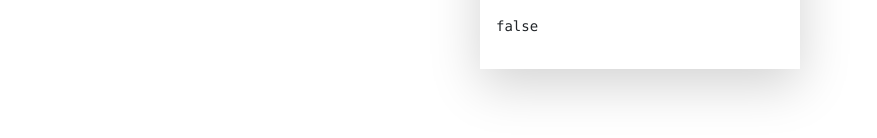
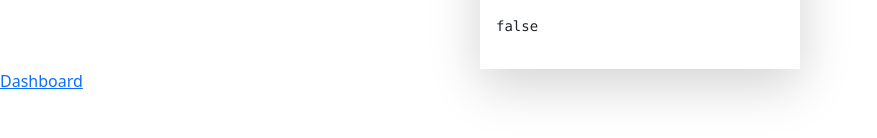
Before and after one commit to MeMeMax/angular-workshop2021, an Angular app: page /login in a window 1280 px wide. Shown: the part 444-582 px from the top of the page, without its empty margins (0-877 px from the left). Built offline with nearby package versions, Linux system fonts and the light colour scheme.

Commit message:
add dashboard route and link

```diff
--- a/src/app/app.component.html
+++ b/src/app/app.component.html
@@ -1 +1 @@
-<router-outlet></router-outlet>
+<router-outlet></router-outlet> <a routerLink="dashboard">Dashboard</a>
--- a/src/app/app.module.ts
+++ b/src/app/app.module.ts
@@ -4,10 +4,11 @@ import { BrowserModule } from '@angular/platform-browser';
 import { AppRoutingModule } from './app-routing.module';
 import { AppComponent } from './app.component';
 import { AuthModule } from './auth/auth.module';
+import { HeroesModule } from './heroes/heroes.module';
 
 @NgModule({
   declarations: [AppComponent],
-  imports: [BrowserModule, AppRoutingModule, AuthModule],
+  imports: [BrowserModule, AppRoutingModule, AuthModule, HeroesModule],
   providers: [],
   bootstrap: [AppComponent]
 })
--- a/src/app/heroes/heroes-routing.module.ts
+++ b/src/app/heroes/heroes-routing.module.ts
@@ -1,7 +1,9 @@
 import { NgModule } from '@angular/core';
 import { RouterModule, Routes } from '@angular/router';
 
-const routes: Routes = [];
+import { DashboardComponent } from './components/dashboard/dashboard.component';
+
+const routes: Routes = [{ path: 'dashboard', component: DashboardComponent }];
 
 @NgModule({
   imports: [RouterModule.forChild(routes)],
```
